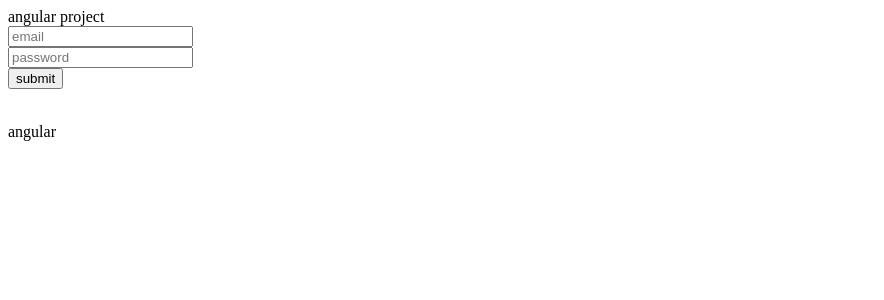
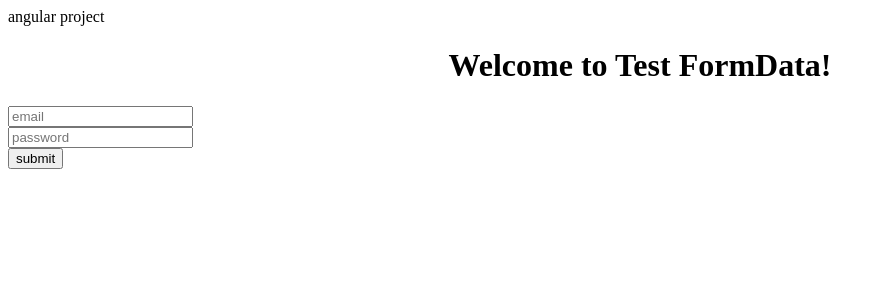
Before and after one commit to satishderle123/testform1, an Angular app: page / in a window 1280 px wide. Shown: the top 300 px of the page, without its empty margins (0-884 px from the left). Built offline with nearby package versions, Linux system fonts and the light colour scheme.

Commit message:
4 files modified

```diff
--- a/src/app/app.component.html
+++ b/src/app/app.component.html
@@ -1,3 +1,8 @@
+<div style="text-align:center">
+  <h1>
+    Welcome to {{ title }}!
+  </h1>
+</div>
 <form #login = "ngForm" (ngSubmit) = "onClickSubmit(login.value)" >
   <input type = "text" name = "email" placeholder = "email" ngModel>
   <br/>
--- a/src/app/app.component.ts
+++ b/src/app/app.component.ts
@@ -2,7 +2,7 @@
 
 import { Component, OnInit } from "@angular/core";
 @Component({
-  selector: "my-app",
+  selector: "mytestform",  // this selector is always in index.html
   templateUrl: "./app.component.html",
   styleUrls: ["./app.component.css"]
 })
@@ -11,6 +11,6 @@ export class AppComponent implements OnInit {
   constructor() {}
   ngOnInit() {}
   onClickSubmit(formData) {
-    alert("Your Email is : " + formData.email+"and password is "+formdata.password);
+    alert("Your Email is : " + formData.email+" password is "+formData.pwd);
   }
-}
+  }
--- a/src/app/hello.component.ts
+++ b/src/app/hello.component.ts
@@ -7,4 +7,5 @@ import { Component, Input } from '@angular/core';
 })
 export class HelloComponent  {
   @Input() name: string;
+  name="Satish Derle"
 }
--- a/src/index.html
+++ b/src/index.html
@@ -1,3 +1,5 @@
 angular project</br>
-<my-app>loading not running</my-app></br>
-angular
+<mytestform>loading not running
+  This is the tag in component Selector
+</mytestform></br>
+</br>
```
